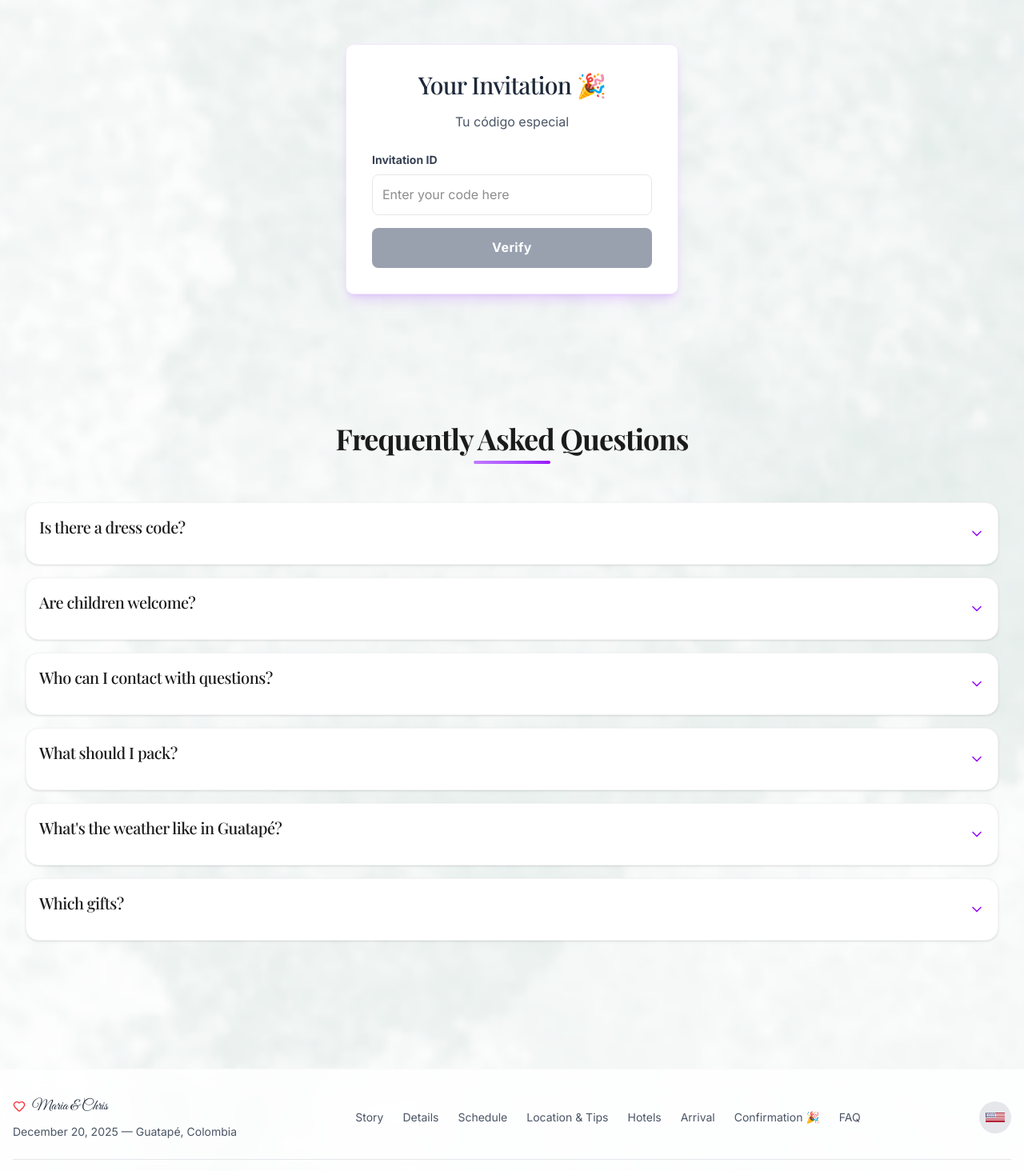
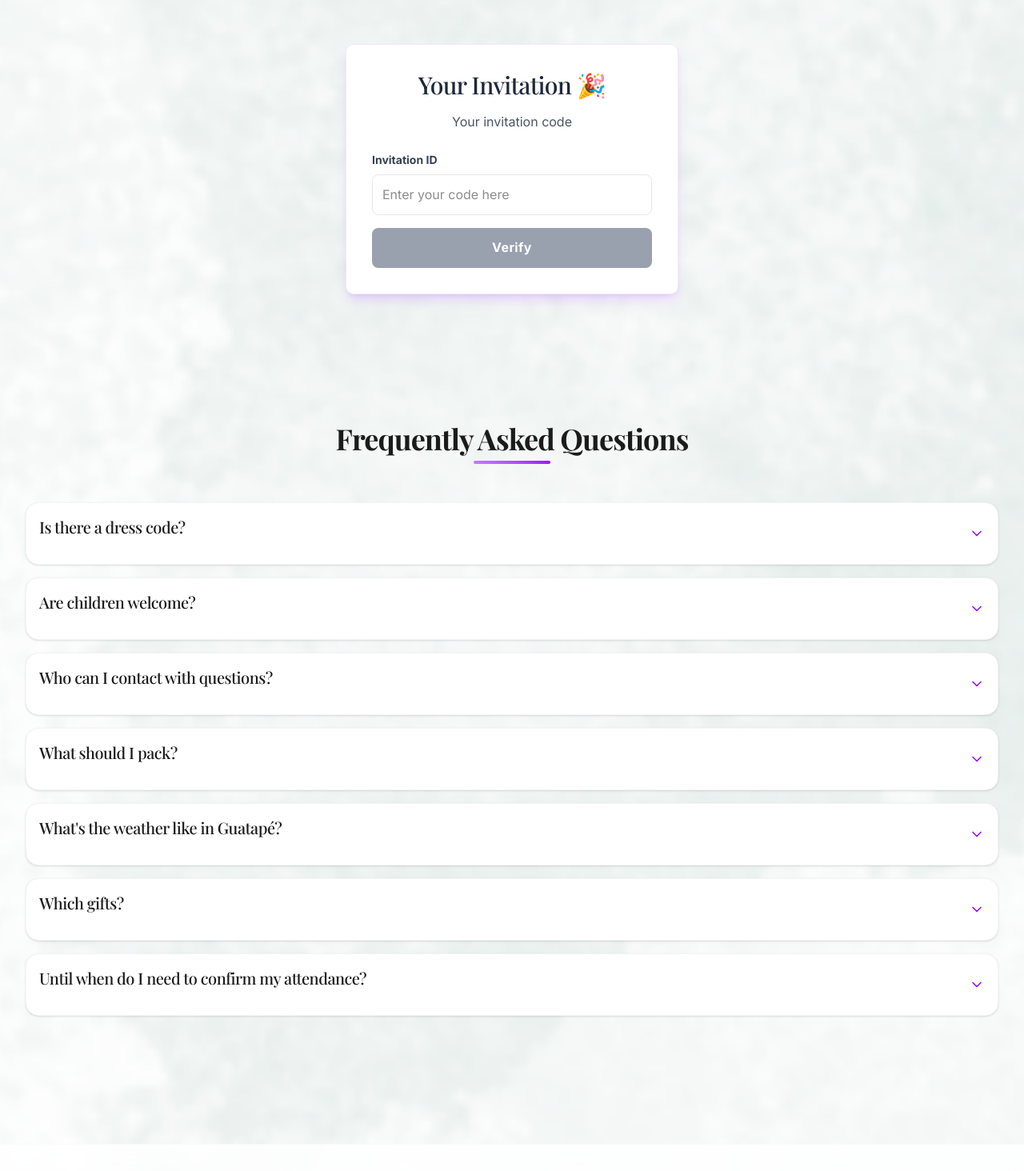
Before and after one commit to chriscloud27/maria-chris, a Next.js app: page /en in a window 1280 px wide. Shown: the part 6285-7749 px from the top of the page at 80% size. Built offline with nearby package versions, Linux system fonts and the light colour scheme; a web font is replaced by a local one.

Commit message:
fix(date): confirmation date updated

```diff
--- a/src/app/[locale]/page.tsx
+++ b/src/app/[locale]/page.tsx
@@ -3,7 +3,6 @@ import { Hero } from "@/components/Hero";
 import { LocationExcursions } from "@/components/LocationExcursions";
 import { Hotels } from "@/components/Hotels";
 import { Arrival } from "@/components/Arrival";
-// import { PrePostEvents } from "@/components/PrePostEvents";
 import { Faq } from "@/components/Faq";
 import { Nav } from "@/components/Nav";
 import { Details } from "@/components/Details";
--- a/src/components/Faq.tsx
+++ b/src/components/Faq.tsx
@@ -33,7 +33,7 @@ const Faq = () => {
 
     // Fallback: indexed probing (safe, small max to avoid infinite loops)
     const items: { question: string; answer: string }[] = [];
-    const maxItems = 6;
+    const maxItems = 7;
     for (let i = 0; i < maxItems; i++) {
       const qKey = `questions.${i}.question`;
       const aKey = `questions.${i}.answer`;
--- a/src/components/PrePostEvents.tsx
+++ /dev/null
@@ -1,21 +0,0 @@
-import {useTranslations} from 'next-intl';
-
-export const PrePostEvents = () => {
-  const t = useTranslations('prePostEvents');
-
-  return (
-    <section id="pre-post-events" className="py-20 bg-gray-100 dark:bg-gray-900">
-      <h2 className="text-3xl font-bold text-center">{t('title')}</h2>
-      <div className="flex justify-around mt-8">
-        <div>
-          <h3 className="text-xl font-semibold">{t('events.0.name')}</h3>
-          <p>{t('events.0.description')}</p>
-        </div>
-        <div>
-          <h3 className="text-xl font-semibold">{t('events.1.name')}</h3>
-          <p>{t('events.1.description')}</p>
-        </div>
-      </div>
-    </section>
-  );
-}
--- a/src/messages/de.json
+++ b/src/messages/de.json
@@ -186,7 +186,7 @@
   },
   "rsvp": {
     "title": "Zusage 🎉",
-    "invitation": "Wir können es kaum erwarten, mit euch zu feiern. Bitte gebt uns bis zum 10. Mai 2026 Bescheid.",
+    "invitation": "Wir können es kaum erwarten, mit euch zu feiern. Bitte gebt uns bis zum 31. Oktober 2025 Bescheid.",
     "songInfo": "Musikwünsche sind willkommen! Fügt euren Lieblingstitel unten hinzu.",
     "kidsInfo": "Kinder sind willkommen; bitte gebt das Alter im Nachrichtenfeld an.",
     "formTitle": "RSVP-Formular",
@@ -216,7 +216,7 @@
     "successMessage": "dein Eintrag wurde erfolgreich aktualisiert",
     "errorMessage": "Fehler",
     "selectOption": "Bitte eine Option auswählen",
-    "enterCodePrompt": "Tu código especial",
+    "enterCodePrompt": "Dein Einladungscode",
     "invitationIdLabel": "Einladungs-ID",
     "invitationIdPlaceholder": "Gib hier deinen Code ein",
     "verifyButton": "Bestätigen",
@@ -283,6 +283,10 @@
       {
         "question": "Welche Geschenke?",
         "answer": "Wir möchten euch wissen lassen, dass das größte Geschenk für uns eure Anreise und eure Anwesenheit an unserem besonderen Tag ist."
+      },
+      {
+        "question": "Bis wann soll ich meine Teilnahme bestätigen?",
+        "answer": "Bitte gebt uns bis zum 31. Oktober 2025 Bescheid."
       }
     ]
   },
--- a/src/messages/en.json
+++ b/src/messages/en.json
@@ -212,7 +212,7 @@
   },
   "rsvp": {
     "title": "Your Invitation 🎉",
-        "invitation": "Join us for our special celebration and help us make memories that will last a lifetime. We can't wait to share this magical day with you in beautiful Guatapé!",
+      "invitation": "We can't wait to celebrate with you. Please let us know by October 31, 2025.",
     "songInfo": "Do you have a special song request for our wedding? Let us know!",
     "kidsInfo": "Kids welcome; kindly note ages in the message field.",
     "formTitle": "RSVP Form",
@@ -242,7 +242,7 @@
     "successMessage": "your entry is successfully updated",
     "errorMessage": "error",
     "selectOption": "Please select an option",
-    "enterCodePrompt": "Tu código especial",
+    "enterCodePrompt": "Your invitation code",
     "invitationIdLabel": "Invitation ID",
     "invitationIdPlaceholder": "Enter your code here",
     "verifyButton": "Verify",
@@ -284,6 +284,10 @@
       {
         "question": "Which gifts?",
         "answer": "We want you to know that the greatest gift for us is your journey and presence at our special day."
+      },
+      {
+        "question": "Until when do I need to confirm my attendance?",
+        "answer": "Please let us know by October 31, 2025."
       }
     ]
   },
--- a/src/messages/es.json
+++ b/src/messages/es.json
@@ -179,7 +179,7 @@
   },
   "rsvp": {
     "title": "Tu Invitacion 🎉",
-    "invitation": "Estamos ansiosos por celebrar contigo. Por favor, responde antes del 10 de mayo de 2026.",
+  "invitation": "Estamos ansiosos por celebrar contigo. Por favor, confírmanos antes del 31 de octubre de 2025.",
     "songInfo": "¡Se aceptan peticiones de canciones! Añade tu canción favorita a continuación.",
     "kidsInfo": "Los niños son bienvenidos; por favor, indica sus edades en el campo de mensaje.",
     "formTitle": "Formulario RSVP",
@@ -224,8 +224,9 @@
     ,
   { "question": "¿Qué debería empacar?", "answer": "Traje de baño, zapatos cómodos (no tacones — habrá césped y mucho caminar), ropa abrigada para la noche ya que hará fresco, ropa para yoga/deporte y buena energía." },
   { "question": "¿Cómo es el clima en Guatapé?", "answer": "Durante el día hace una temperatura agradable; por la noche puede refrescar. Trae algo ligero para el día y una chaqueta o suéter para la noche." },
-    { "question": "¿Qué regalos?", "answer": "Queremos que sepan que el mayor regalo para nosotros es vuestro viaje y vuestra presencia en nuestro día especial." }
-  ] },
+    { "question": "¿Qué regalos?", "answer": "Queremos que sepan que el mayor regalo para nosotros es vuestro viaje y vuestra presencia en nuestro día especial." },
+    { "question": "¿Hasta cuándo debo confirmar mi asistencia?", "answer": "Por favor, confírmanos antes del 31 de octubre de 2025." }
+    ] },
   "details": {
     "title": "Información General",
     "subtitle": "Ceremonia, recepción y todo lo demás",
```
